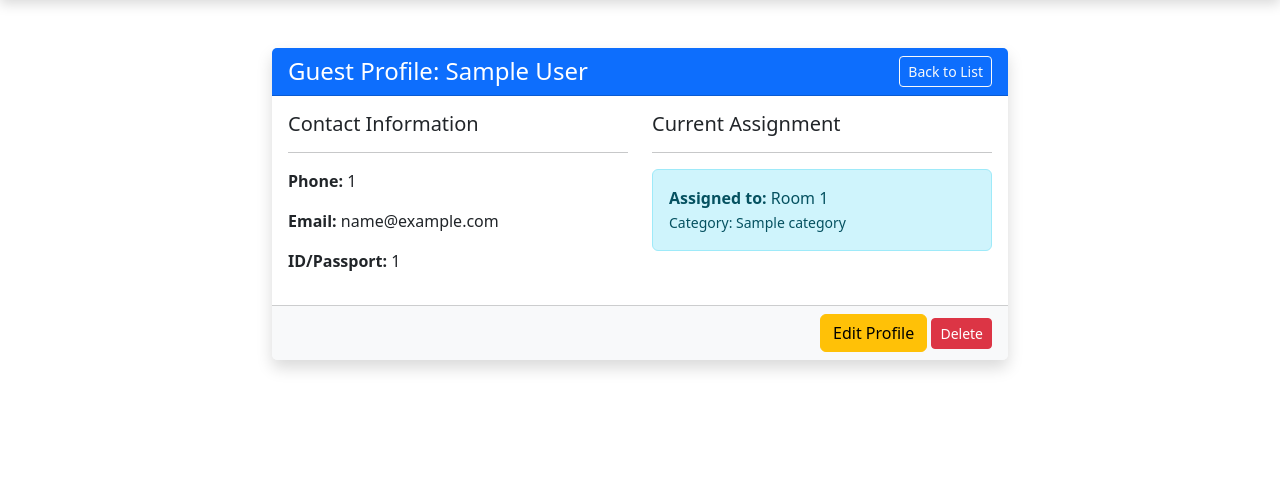
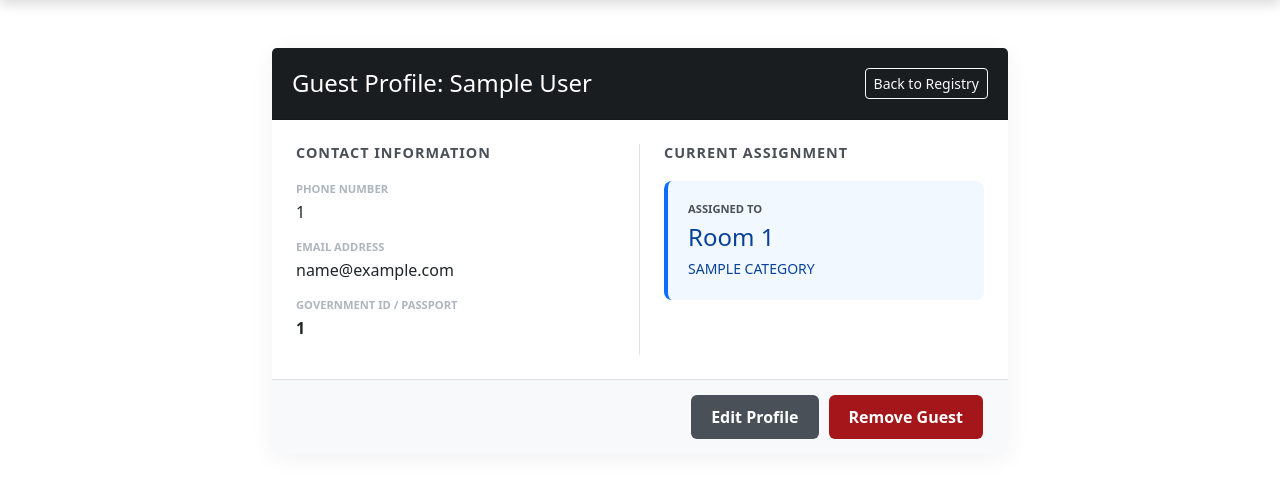
Before and after one commit to tendo-angella/HotelMangementSystem, a Django app: template guests/templates/guest_detail.html in a window 1280 px wide. Shown: the part 70-548 px from the top of the page. Run offline with Django 3.2, Linux system fonts and the light colour scheme; the template is opened without the code that fills it: most values are stand-ins (such as "Sample title", 1, 10 or a date in 2020).

Commit message:
Updated the UI design of guests app

```diff
--- a/guests/templates/guest_detail.html
+++ b/guests/templates/guest_detail.html
@@ -1,64 +1,82 @@
-{% extends 'base.html' %} {% block content %}
+{% extends 'base.html' %}
+
+{% block content %}
 <div class="row justify-content-center mt-5">
   <div class="col-md-8">
-    <div class="card shadow border-0">
-      <div
-        class="card-header bg-primary text-white d-flex justify-content-between align-items-center"
-      >
+    <div class="card guest-card">
+      <div class="card-header guest-header d-flex justify-content-between align-items-center">
         <h4 class="mb-0">
           Guest Profile: {{ guest.first_name }} {{ guest.last_name }}
         </h4>
-        <a href="{% url 'guest_list' %}" class="btn btn-sm btn-outline-light"
-          >Back to List</a
-        >
+        <a href="{% url 'guest_list' %}" class="btn btn-sm btn-outline-light">Back to Registry</a>
       </div>
-      <div class="card-body">
+      <div class="card-body p-4">
         <div class="row">
-          <div class="col-md-6">
-            <h5>Contact Information</h5>
-            <hr />
-            <p><strong>Phone:</strong> {{ guest.phone_number }}</p>
-            <p><strong>Email:</strong> {{ guest.email }}</p>
-            <p><strong>ID/Passport:</strong> {{ guest.id_number }}</p>
+          <div class="col-md-6 border-end">
+            <h5 class="section-title">Contact Information</h5>
+            <div class="info-group">
+                <label>Phone Number</label>
+                <p>{{ guest.phone_number }}</p>
+            </div>
+            <div class="info-group">
+                <label>Email Address</label>
+                <p>{{ guest.email }}</p>
+            </div>
+            <div class="info-group">
+                <label>Government ID / Passport</label>
+                <p class="fw-bold">{{ guest.id_number }}</p>
+            </div>
           </div>
-          <div class="col-md-6">
-            <h5>Current Assignment</h5>
-            <hr />
+
+          <div class="col-md-6 ps-4">
+            <h5 class="section-title">Current Assignment</h5>
             {% if guest.room %}
-            <div class="alert alert-info">
-              <strong>Assigned to:</strong> Room {{ guest.room.room_number }}<br />
-              <small>Category: {{ guest.room.category }}</small>
+            <div class="assignment-box active-room">
+              <label>Assigned to</label>
+              <div class="h4 mb-1">Room {{ guest.room.room_number }}</div>
+              <small class="text-uppercase">{{ guest.room.category }}</small>
             </div>
             {% else %}
-            <div class="alert alert-secondary">
-              <strong>Status:</strong> Not assigned to a room.
+            <div class="assignment-box no-room">
+              <label>Status</label>
+              <div class="h5">No Room Assigned</div>
             </div>
             {% endif %}
           </div>
         </div>
       </div>
-      <div class="card-footer bg-light text-end">
-        <a href="{% url 'edit_guest' guest.pk %}" class="btn btn-warning"
-          >Edit Profile</a
-        >
-        <form
-          action="{% url 'delete_guest' guest.pk %}"
-          method="POST"
-          style="display: inline"
-        >
+      <div class="card-footer guest-footer">
+        <a href="{% url 'edit_guest' guest.pk %}" class="btn btn-matte-edit">Edit Profile</a>
+
+        <button type="button" class="btn btn-matte-danger" data-bs-toggle="modal" data-bs-target="#deleteGuestModal">
+    Remove Guest
+</button>
+
+<div class="modal fade" id="deleteGuestModal" tabindex="-1" aria-hidden="true">
+  <div class="modal-dialog">
+    <div class="modal-content modal-matte">
+      <div class="modal-header">
+        <h5 class="modal-title">Confirm Removal</h5>
+        <button type="button" class="btn-close" data-bs-dismiss="modal" aria-label="Close"></button>
+      </div>
+      <div class="modal-body text-start">
+        Are you sure you want to delete the profile for **{{ guest.first_name }} {{ guest.last_name }}**?
+        <br>
+        <small class="text-danger">This action will permanently remove their contact history.</small>
+      </div>
+      <div class="modal-footer">
+        <button type="button" class="btn btn-link text-muted text-decoration-none" data-bs-dismiss="modal">Keep Profile</button>
+
+        <form action="{% url 'delete_guest' guest.pk %}" method="POST">
           {% csrf_token %}
-          <button
-            type="submit"
-            class="btn btn-sm btn-danger"
-            onclick="
-              return confirm('Are you sure you want to delete this guest?');
-            "
-          >
-            Delete
-          </button>
+          <button type="submit" class="btn btn-matte-danger px-4">Confirm Delete</button>
         </form>
       </div>
     </div>
   </div>
 </div>
+      </div>
+    </div>
+  </div>
+</div>
 {% endblock %}
--- a/static/css/nav.css
+++ b/static/css/nav.css
@@ -384,3 +384,113 @@ label {
 .btn-link.text-muted:hover {
     color: #212529 !important;
 }
+
+/* --- GUEST LIST STYLES --- */
+
+/* Make Guest names stand out */
+.guest-name {
+    font-weight: 700;
+    color: #1a1d20;
+    font-size: 1.05rem;
+}
+
+/* ID numbers often look best in a slightly lighter, clean font */
+.id-text {
+    color: #6c757d;
+    font-family: Arial, sans-serif;
+    letter-spacing: 0.5px;
+}
+
+/* Custom Room Tag (Replacing the bright blue badge) */
+.room-tag {
+    background-color: #e9ecef; /* Very light gray */
+    color: #495057;
+    padding: 4px 10px;
+    border-radius: 4px;
+    font-size: 0.8rem;
+    font-weight: 700;
+    border: 1px solid #dee2e6;
+}
+
+/* Reusing the table styles we built for rooms ensures consistency */
+.table-admin td {
+    vertical-align: middle; /* Keeps the contact info aligned with the name */
+}
+
+
+/* --- GUEST VIEW STYLES --- */
+
+.guest-card {
+    border: none !important;
+    border-radius: 12px !important;
+    box-shadow: 0 4px 25px rgba(0,0,0,0.06) !important;
+    background-color: #ffffff;
+}
+
+.guest-header {
+    background-color: #1a1d20 !important; /* Matte Charcoal */
+    color: white !important;
+    padding: 20px !important;
+}
+
+.section-title {
+    font-size: 0.9rem;
+    font-weight: 800;
+    text-transform: uppercase;
+    color: #495057;
+    margin-bottom: 20px;
+    letter-spacing: 1px;
+}
+
+.info-group {
+    margin-bottom: 15px;
+}
+
+.info-group label {
+    font-size: 0.7rem;
+    color: #adb5bd;
+    text-transform: uppercase;
+    display: block;
+    margin-bottom: 2px;
+}
+
+.info-group p {
+    margin-bottom: 0;
+    font-size: 1rem;
+    color: #212529;
+}
+
+/* Room Assignment Box (Professional Muted Version) */
+.assignment-box {
+    padding: 20px;
+    border-radius: 8px;
+    margin-top: 10px;
+}
+
+.assignment-box label {
+    font-size: 0.7rem;
+    text-transform: uppercase;
+    margin-bottom: 5px;
+    display: block;
+}
+
+.active-room {
+    background-color: #f1f8ff; /* Very soft muted blue */
+    border-left: 4px solid #0d6efd;
+    color: #084298;
+}
+
+.no-room {
+    background-color: #f8f9fa;
+    border-left: 4px solid #dee2e6;
+    color: #6c757d;
+}
+
+.guest-footer {
+    background-color: #f8f9fa !important;
+    padding: 15px 25px !important;
+    border-top: 1px solid #dee2e6 !important;
+    display: flex;
+    justify-content: flex-end;
+    gap: 10px;
+}
```
Also changed, not shown: guests/templates/edit_guest.html (+12 -8 lines), guests/templates/guest_list.html (+18 -16 lines), guests/templates/register_guests.html (+14 -7 lines).
